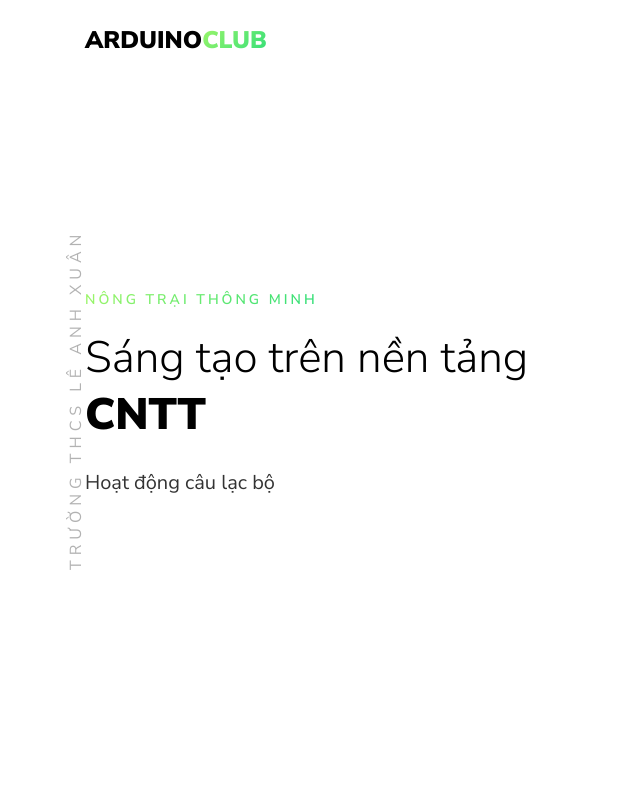
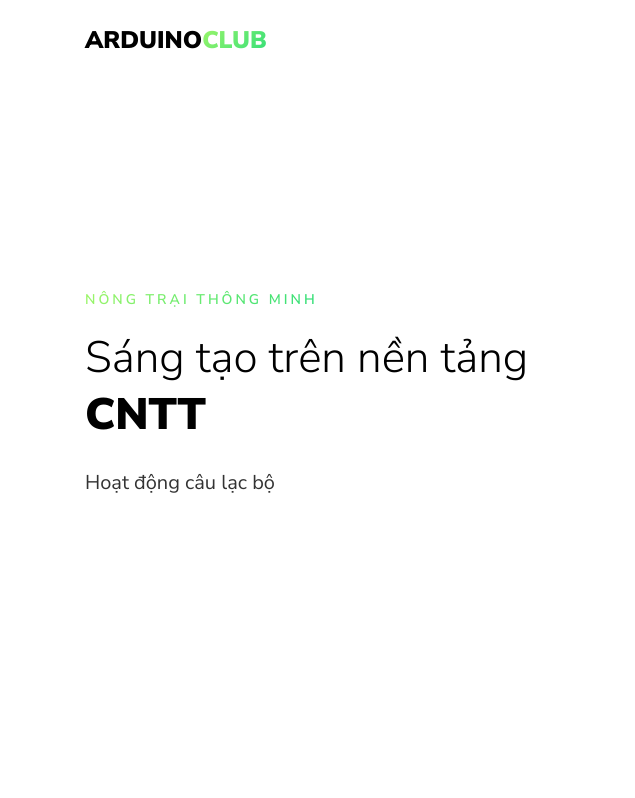
Before and after one commit to nongtraithongminh/nongtraithongminh.github.io, a plain HTML site: page index.html in a window 1280 px wide. Shown: the top 798 px of the page, 0-635 px from the left. Drawn offline with Linux system fonts and the light colour scheme; some packages are replaced by stand-ins of ours; no server answers; files whose address does not match are found by name.

Commit message:
Update index.html

```diff
--- a/index.html
+++ b/index.html
@@ -43,7 +43,6 @@
 	    </div>
 	  </nav>
 	  <section id="home-section" class="hero">
-	  	<h3 class="vr">Trường THCS Lê Anh Xuân</h3>
 		  <div class="home-slider js-fullheight owl-carousel">
 	      <div class="slider-item js-fullheight">
 	      	<div class="overlay"></div>
```
